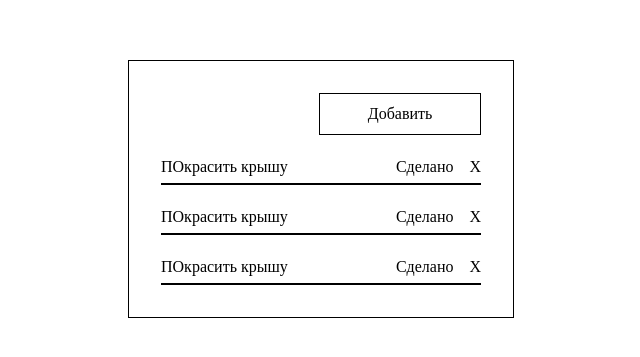
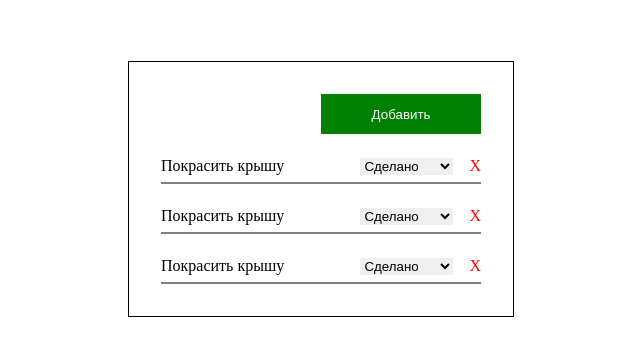
Before and after one commit to Mednyi/MariaDZ1, a plain HTML site: page todo/todo.html in a window 1280 px wide. Shown: the part 211-568 px from the top of the page, without its empty margins (319-959 px from the left). Drawn offline with Linux system fonts and the light colour scheme.

Commit message:
C:\Users\mafen\MariaDZ1\todo

```diff
--- a/todo/DOMEvents.js
+++ b/todo/DOMEvents.js
@@ -16,16 +16,16 @@
 // click
 
 // 1 <div class="button" onclick="createTask()">Добавить</div>
-console.log(this);
+/*console.log(this);
 let i = 0;
 function createTask () {
     const main = document.getElementsByTagName('main')[0];
     const newTask = document.createElement('div');
     newTask.className = 'todo';
-    newTask.innerHTML = '<span>Новый элемент</span><span>Сделано</span>';
+    newTask.innerHTML = '<input class ="input" id="myTextField" placeholder="Добавить задачу">';
     main.append(newTask);
 }
-
+*/
 // 2
 
 const deleteTask = (e) => {
@@ -39,7 +39,7 @@ const createTask2 = (e) => {
     const main = document.getElementsByTagName('main')[0];
     const newTask = document.createElement('div');
     newTask.className = 'todo';
-    newTask.innerHTML = '<span>Новый элемент</span><span>Сделано</span>';
+    newTask.innerHTML = '<input class ="input" id="myTextField" placeholder="Добавить задачу">';
     main.append(newTask);
 };
 // window.onload = () => {
@@ -63,3 +63,7 @@ for (let task of tasks) {
         if (e.target.dataset && e.target.dataset.action === 'delete') this.remove();
     })
 }
+
+const focusMethod = function getFocus() {
+    document.getElementById("myTextField").focus();
+  };
--- a/todo/todo.css
+++ b/todo/todo.css
@@ -12,6 +12,18 @@ main {
     border: 1px solid black;
     padding: 32px;
 }
+
+.input {
+    width: 120px;
+    outline: none;
+    border:0;
+    outline: none;
+    }
+
+.dropdown {
+    border:0;
+    }
+
 .todo {
     display: grid;
     grid-auto-flow: column;
@@ -19,7 +31,7 @@ main {
     grid-template-columns: 1fr max-content;
     height: 32px;
     align-items: center;
-    border-bottom: solid black 2px;
+    border-bottom: solid gray 2px;
 }
 .button {
     width: 160px;
@@ -27,8 +39,10 @@ main {
     display: flex;
     align-items: center;
     justify-content: center;
-    border: 1px solid;
+    border: 0;
     cursor: pointer;
+    background-color: green;
+    color:white;
 }
 .controls {
     display: flex;
@@ -36,4 +50,5 @@ main {
 }
 .icon {
     cursor: pointer;
+    color:red;
 }
--- a/todo/todo.html
+++ b/todo/todo.html
@@ -1 +1,43 @@
-<!DOCTYPE html><html><head><meta charset="utf-8"><script type="module" src="todo.js"></script><script defer src="DOMEvents.js"></script><link rel="stylesheet" href="todo.css"></head><body><main><div class="controls"><div class="button" id="add">Добавить</div></div><div class="todo"><span>ПОкрасить крышу</span><span>Сделано</span><span class="icon" data-action="delete">X</span></div><div class="todo"><span>ПОкрасить крышу</span><span>Сделано</span><span class="icon" data-action="delete">X</span></div><div class="todo"><span>ПОкрасить крышу</span><span>Сделано</span><span class="icon" data-action="delete">X</span></div></main></body></html>
+<!DOCTYPE html><html>
+    <head>
+        <meta charset="utf-8">
+        <script type="module" src="todo.js">
+
+        </script><script defer src="DOMEvents.js">
+
+        </script><link rel="stylesheet" href="todo.css">
+        </head>
+        <body>
+            <main>
+            <div class="controls">
+                <button id="add" class = "button" onclick="focusMethod()">Добавить</button>
+            </div>
+
+            <div class="todo" id="myTextField">
+                    <span>Пoкрасить крышу</span>
+                    <select class ="dropdown">
+                        <option>Сделано</option>
+                        <option>Не сделано</option>
+                    </select>
+                    <span class="icon" data-action="delete">X</span>
+            </div>
+            <div class="todo" id="myTextField">
+                    <span>Покрасить крышу</span>
+                    <select class ="dropdown">
+                        <option>Сделано</option>
+                        <option>Не сделано</option>
+                    </select>
+                    <span class="icon" data-action="delete">X</span>
+            </div>
+            <div class="todo" id="myTextField">
+                <span>Покрасить крышу</span>
+                <select class ="dropdown">
+                    <option>Сделано</option>
+                    <option>Не сделано</option>
+                </select>
+                <span class="icon" data-action="delete">X</span>
+            </div>
+
+        </main>
+    </body>
+    </html>
```
Also changed, not shown: todo/todo.js (line endings or trailing spaces), 1 other file.
